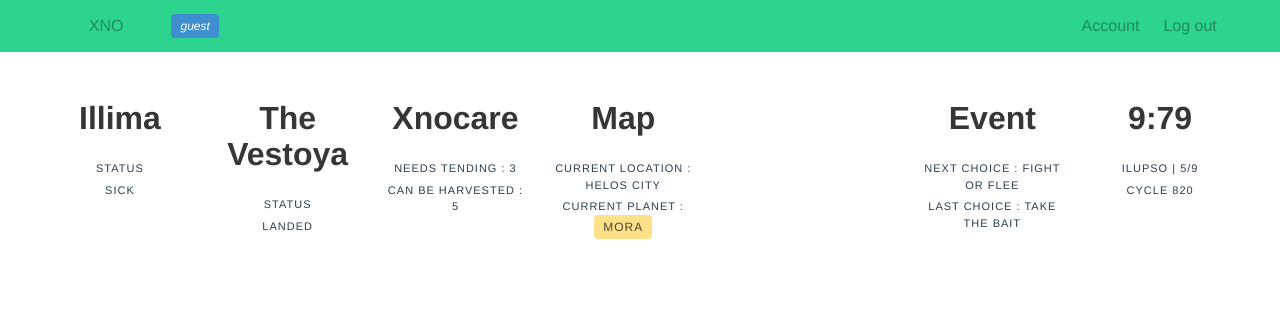
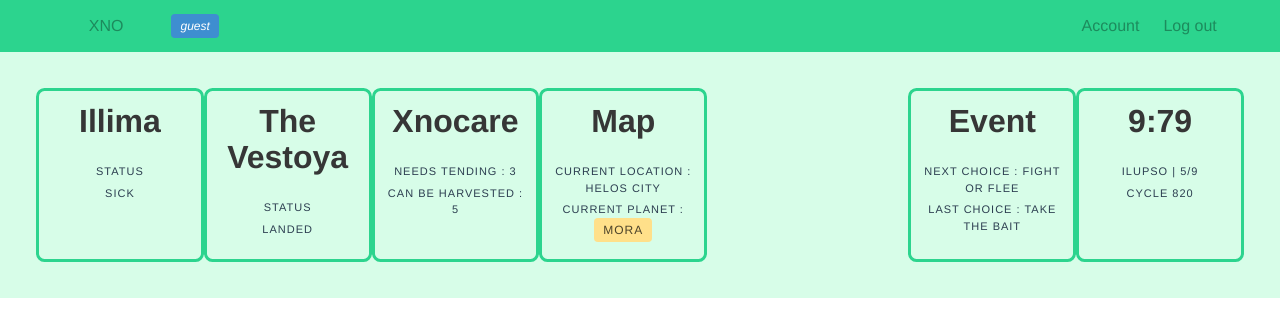
Before and after one commit to devgdorian/xno, a Vue app in the folder front/: page /xno in a window 1280 px wide. Shown: the top 336 px of the page. Built offline with nearby package versions, Linux system fonts and the light colour scheme; no server answers; sample sign-in values are in the browser's storage.

Commit message:
sass rework

```diff
--- /dev/null
+++ b/front/src/assets/_navbar.scss
@@ -0,0 +1,11 @@
+.navbar-brand {
+    padding-left: 6%;
+}
+
+.navbar-menu {
+    padding-right: 4%;
+}
+
+#status {
+    font-style: italic;
+}
--- /dev/null
+++ b/front/src/assets/_variables.scss
@@ -0,0 +1 @@
+$primary: rgb(44, 212, 142);
--- /dev/null
+++ b/front/src/assets/_xno.scss
@@ -0,0 +1,9 @@
+#xno {
+    background-color: rgb(215, 253, 232);
+
+    * div.column {
+        border-style: solid;
+        border-color: $primary;
+        border-radius: 5%;
+    }
+}
--- a/front/src/assets/main.scss
+++ b/front/src/assets/main.scss
@@ -1,17 +1,3 @@
-$primary: rgb(44, 212, 142);
-
-.navbar-brand {
-    padding-left: 6%;
-}
-
-.navbar-menu {
-    padding-right: 4%;
-}
-
-#status {
-    font-style: italic;
-}
-
 #app a {
     &:hover {
         color: rgb(90, 219, 165);
@@ -19,4 +5,7 @@ $primary: rgb(44, 212, 142);
     color: rgb(29, 139, 93);
 }
 
+@import "./_variables.scss";
+@import "./_navbar.scss";
+@import "./_xno.scss";
 @import "../../node_modules/bulma/bulma.sass";
```
